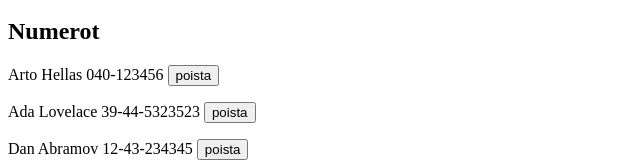
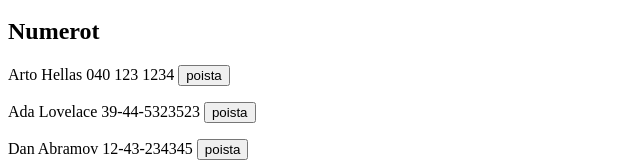
Before and after one commit to jeakaura/fullstack-22, a React (Create React App) app in the folder osa2/puhelinluettelo/: page / in a window 1280 px wide. Shown: the part 233-395 px from the top of the page, without its empty margins (0-640 px from the left). Built offline with nearby package versions, Linux system fonts and the light colour scheme; data requests are answered from the project's data file.

Commit message:
puhelinluettelo step10

```diff
--- a/osa2/puhelinluettelo/db.json
+++ b/osa2/puhelinluettelo/db.json
@@ -2,7 +2,7 @@
   "persons": [
     {
       "name": "Arto Hellas",
-      "number": "040-123456",
+      "number": "040 123 1234",
       "id": 1
     },
     {
--- a/osa2/puhelinluettelo/src/App.js
+++ b/osa2/puhelinluettelo/src/App.js
@@ -26,7 +26,20 @@ const App = () => {
       id: persons.length + 1,
     }
     if (persons.some((person) => person.name === newName)) {
-      window.alert(`${newName} on jo puhelinluettelossa`)
+      const person = persons.find((p) => p.name === newName);
+      const { id } = person;
+      const vahvistaMuutos = window.confirm(`${newName} on jo puhelinluettelossa, korvataanko vanha numero uudella?`)
+
+      if (vahvistaMuutos) {
+        personService
+        .update(person.id, noteObject)
+        .then((response) => {
+          setPersons(persons.map(person => person.id !== id ? person : response.data))
+        })
+        setNewName('')
+        setNewNumber('')
+        return;
+      }
     }
     else {
       setPersons(persons.concat(noteObject))
```
